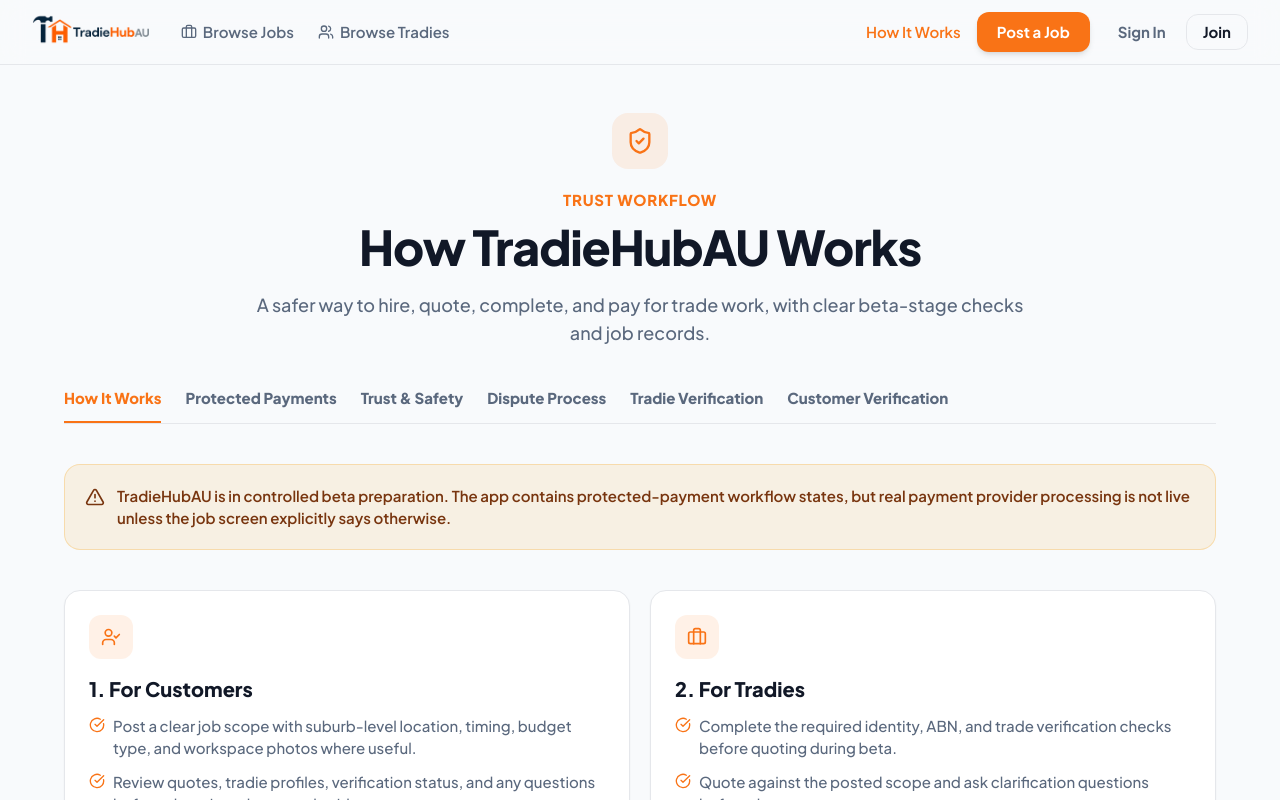
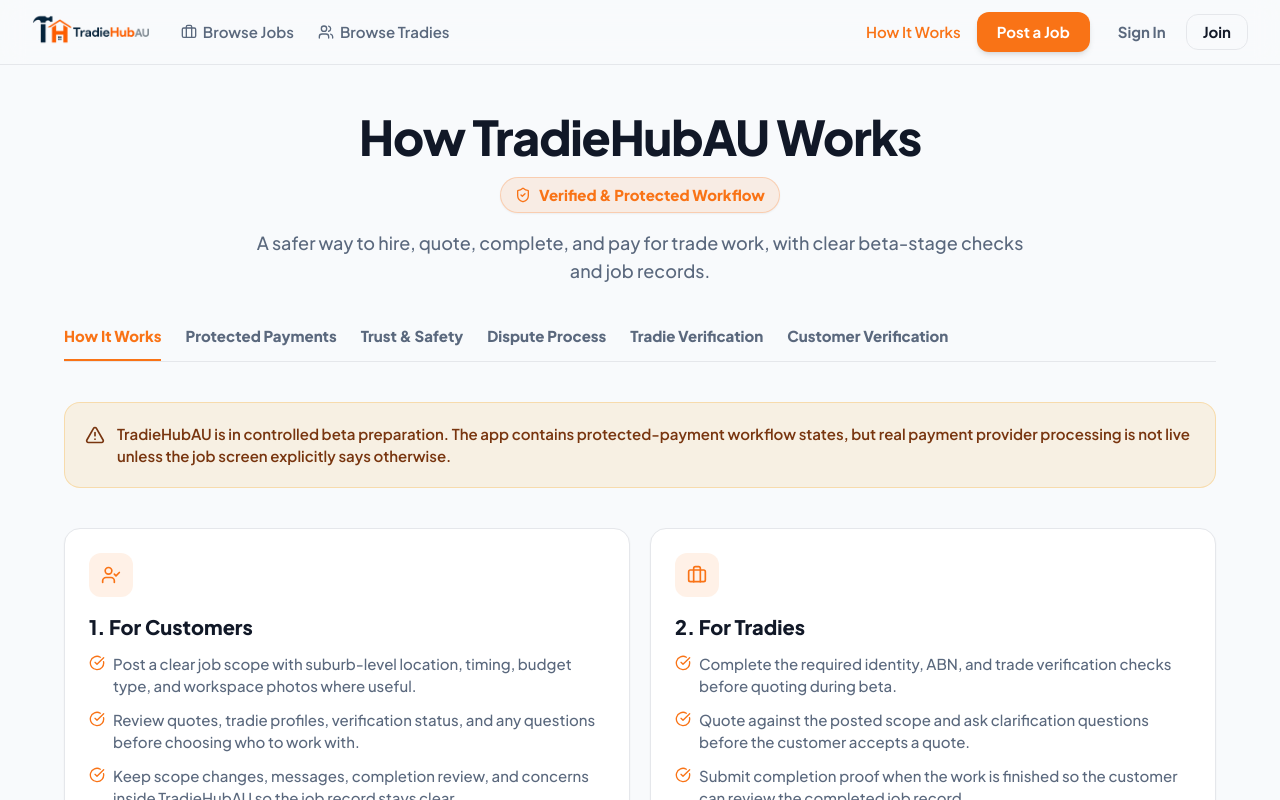
Before and after one commit to J0BL1N/TradieHubAU, a React (Vite) app in the folder frontend/: page /how-it-works in a window 1280 px wide. Shown: the top 800 px of the page. Built offline with nearby package versions, Linux system fonts and the light colour scheme; no server answers.

Commit message:
Align info hub page headers

```diff
--- /dev/null
+++ b/frontend/src/components/InfoPageHeader.tsx
@@ -0,0 +1,25 @@
+import type { ReactNode } from 'react';
+
+type InfoPageHeaderProps = {
+  title: string;
+  badge: string;
+  subtitle: string;
+  icon: ReactNode;
+};
+
+export default function InfoPageHeader({ title, badge, subtitle, icon }: InfoPageHeaderProps) {
+  return (
+    <header className="mx-auto max-w-4xl space-y-4 text-center">
+      <h1 className="text-4xl font-black tracking-tight text-foreground sm:text-5xl">
+        {title}
+      </h1>
+      <div className="inline-flex max-w-full items-center justify-center gap-2 rounded-full border border-primary/25 bg-primary/10 px-3.5 py-1.5 text-sm font-extrabold text-primary shadow-sm">
+        <span className="shrink-0">{icon}</span>
+        <span className="truncate">{badge}</span>
+      </div>
+      <p className="mx-auto max-w-3xl text-base font-medium leading-7 text-muted-foreground sm:text-lg">
+        {subtitle}
+      </p>
+    </header>
+  );
+}
--- a/frontend/src/pages/BetaInfoPages.tsx
+++ b/frontend/src/pages/BetaInfoPages.tsx
@@ -9,6 +9,7 @@
   UserCheck,
 } from 'lucide-react';
 import InfoHubTabs from '../components/InfoHubTabs';
+import InfoPageHeader from '../components/InfoPageHeader';
 
 type InfoSection = {
   title: string;
@@ -17,7 +18,7 @@
 
 type InfoPageProps = {
   icon: ReactNode;
-  eyebrow: string;
+  badge: string;
   title: string;
   intro: string;
   sections: InfoSection[];
@@ -43,21 +44,12 @@
   );
 }
 
-function InfoPage({ icon, eyebrow, title, intro, sections }: InfoPageProps) {
+function InfoPage({ icon, badge, title, intro, sections }: InfoPageProps) {
   return (
     <div className="mx-auto max-w-4xl space-y-8">
       <InfoHubTabs />
 
-      <header className="space-y-4">
-        <div className="flex h-12 w-12 items-center justify-center rounded-2xl bg-primary/10 text-primary">
-          {icon}
-        </div>
-        <div>
-          <p className="text-sm font-extrabold uppercase tracking-wider text-primary">{eyebrow}</p>
-          <h1 className="mt-2 text-3xl font-black tracking-tight text-foreground sm:text-4xl">{title}</h1>
-          <p className="mt-4 max-w-3xl text-base font-medium leading-7 text-muted-foreground">{intro}</p>
-        </div>
-      </header>
+      <InfoPageHeader title={title} badge={badge} icon={icon} subtitle={intro} />
 
       <BetaNotice />
 
@@ -97,8 +89,8 @@
 export function ContactSupport() {
   return (
     <InfoPage
-      icon={<Headphones className="h-6 w-6" />}
-      eyebrow="Beta help"
+      icon={<Headphones className="h-4 w-4" />}
+      badge="Support"
       title="Contact Support"
       intro="Support is handled manually during controlled beta preparation so issues can be reviewed carefully."
       sections={[
@@ -147,8 +139,8 @@
 export function ProtectedPaymentExplainer() {
   return (
     <InfoPage
-      icon={<CircleDollarSign className="h-6 w-6" />}
-      eyebrow="Payment foundation"
+      icon={<CircleDollarSign className="h-4 w-4" />}
+      badge="Payment Protection"
       title="How Protected Payment Works in the Local MVP"
       intro="The current flow demonstrates secure job payment states without moving real money."
       sections={[
@@ -197,8 +189,8 @@
 export function TrustAndSafetyExplainer() {
   return (
     <InfoPage
-      icon={<ShieldCheck className="h-6 w-6" />}
-      eyebrow="Safer local jobs"
+      icon={<ShieldCheck className="h-4 w-4" />}
+      badge="Trust & Safety Checks"
       title="Trust and Safety"
       intro="TradieHubAU combines account boundaries, verification workflows, job records, and controlled contact sharing to support safer local job coordination."
       sections={[
@@ -247,8 +239,8 @@
 export function DisputeProcessExplainer() {
   return (
     <InfoPage
-      icon={<Handshake className="h-6 w-6" />}
-      eyebrow="Completion review"
+      icon={<Handshake className="h-4 w-4" />}
+      badge="Dispute Support"
       title="Dispute Process"
       intro="The local MVP includes a structured review path for a customer who has concerns after completion proof is submitted."
       sections={[
@@ -291,8 +283,8 @@
 export function TradieVerificationExplainer() {
   return (
     <InfoPage
-      icon={<BadgeCheck className="h-6 w-6" />}
-      eyebrow="Tradie checks"
+      icon={<BadgeCheck className="h-4 w-4" />}
+      badge="Tradie Verification"
       title="Tradie Verification"
       intro="Tradie verification supports controlled beta access to quoting and job workflows; it is not a guarantee of future conduct or workmanship."
       sections={[
@@ -340,8 +332,8 @@
 export function CustomerVerificationExplainer() {
   return (
     <InfoPage
-      icon={<UserCheck className="h-6 w-6" />}
-      eyebrow="Customer checks"
+      icon={<UserCheck className="h-4 w-4" />}
+      badge="Customer Verification"
       title="Customer Verification"
       intro="Customer verification is a beta-prep trust measure intended to support clearer participant accountability."
       sections={[
--- a/frontend/src/pages/HowItWorks.tsx
+++ b/frontend/src/pages/HowItWorks.tsx
@@ -12,6 +12,7 @@
   UserCheck,
 } from 'lucide-react';
 import InfoHubTabs from '../components/InfoHubTabs';
+import InfoPageHeader from '../components/InfoPageHeader';
 
 const customerSteps = [
   'Post a clear job scope with suburb-level location, timing, budget type, and workspace photos where useful.',
@@ -61,18 +62,12 @@
 export default function HowItWorks() {
   return (
     <div className="mx-auto max-w-6xl space-y-10">
-      <header className="mx-auto max-w-4xl text-center">
-        <div className="mx-auto flex h-14 w-14 items-center justify-center rounded-2xl bg-primary/10 text-primary">
-          <ShieldCheck className="h-7 w-7" />
-        </div>
-        <p className="mt-5 text-sm font-extrabold uppercase tracking-wider text-primary">Trust workflow</p>
-        <h1 className="mt-3 text-4xl font-black tracking-tight text-foreground sm:text-5xl">
-          How TradieHubAU Works
-        </h1>
-        <p className="mx-auto mt-5 max-w-3xl text-base font-medium leading-7 text-muted-foreground sm:text-lg">
-          A safer way to hire, quote, complete, and pay for trade work, with clear beta-stage checks and job records.
-        </p>
-      </header>
+      <InfoPageHeader
+        title="How TradieHubAU Works"
+        badge="Verified & Protected Workflow"
+        icon={<ShieldCheck className="h-4 w-4" />}
+        subtitle="A safer way to hire, quote, complete, and pay for trade work, with clear beta-stage checks and job records."
+      />
 
       <InfoHubTabs />
 
```
